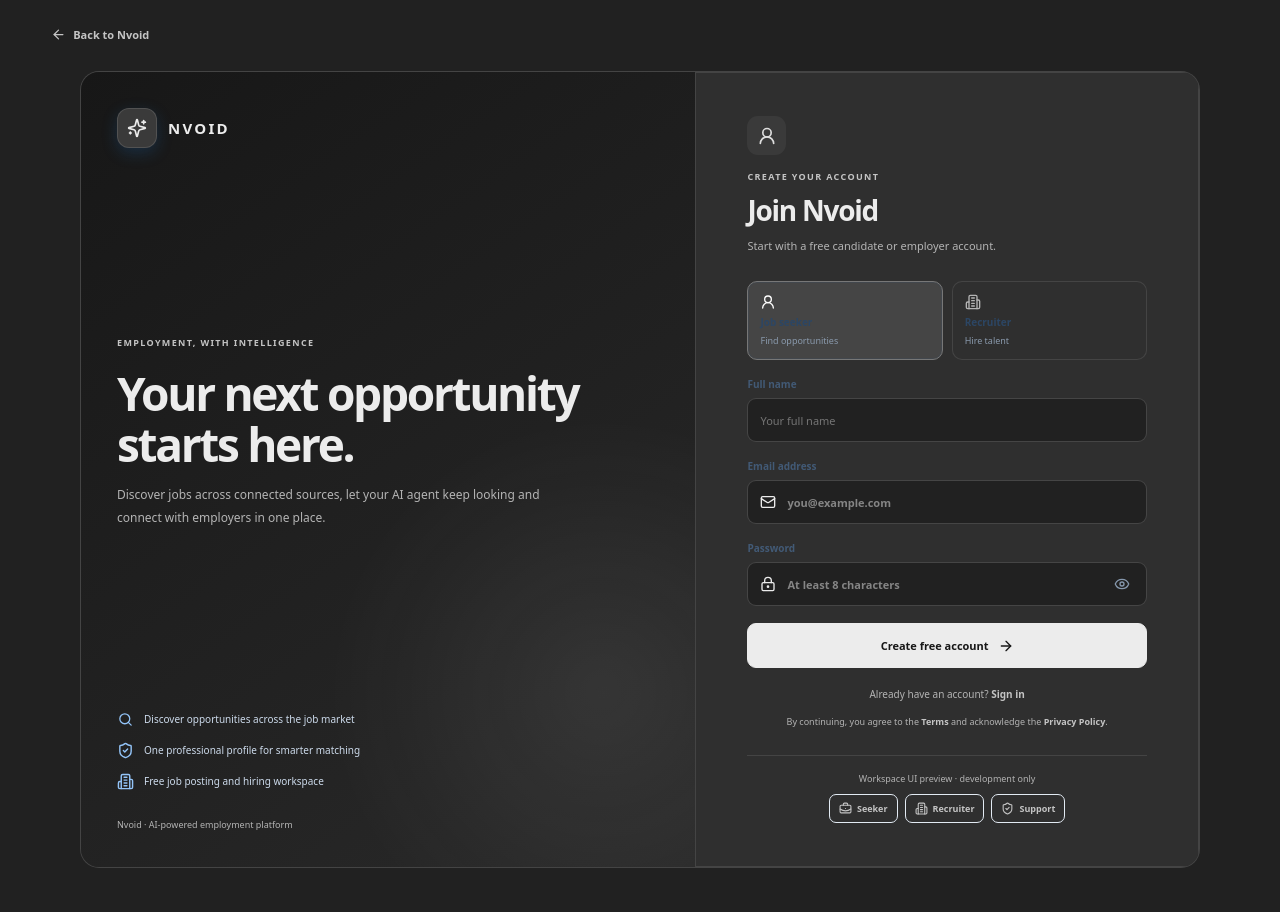
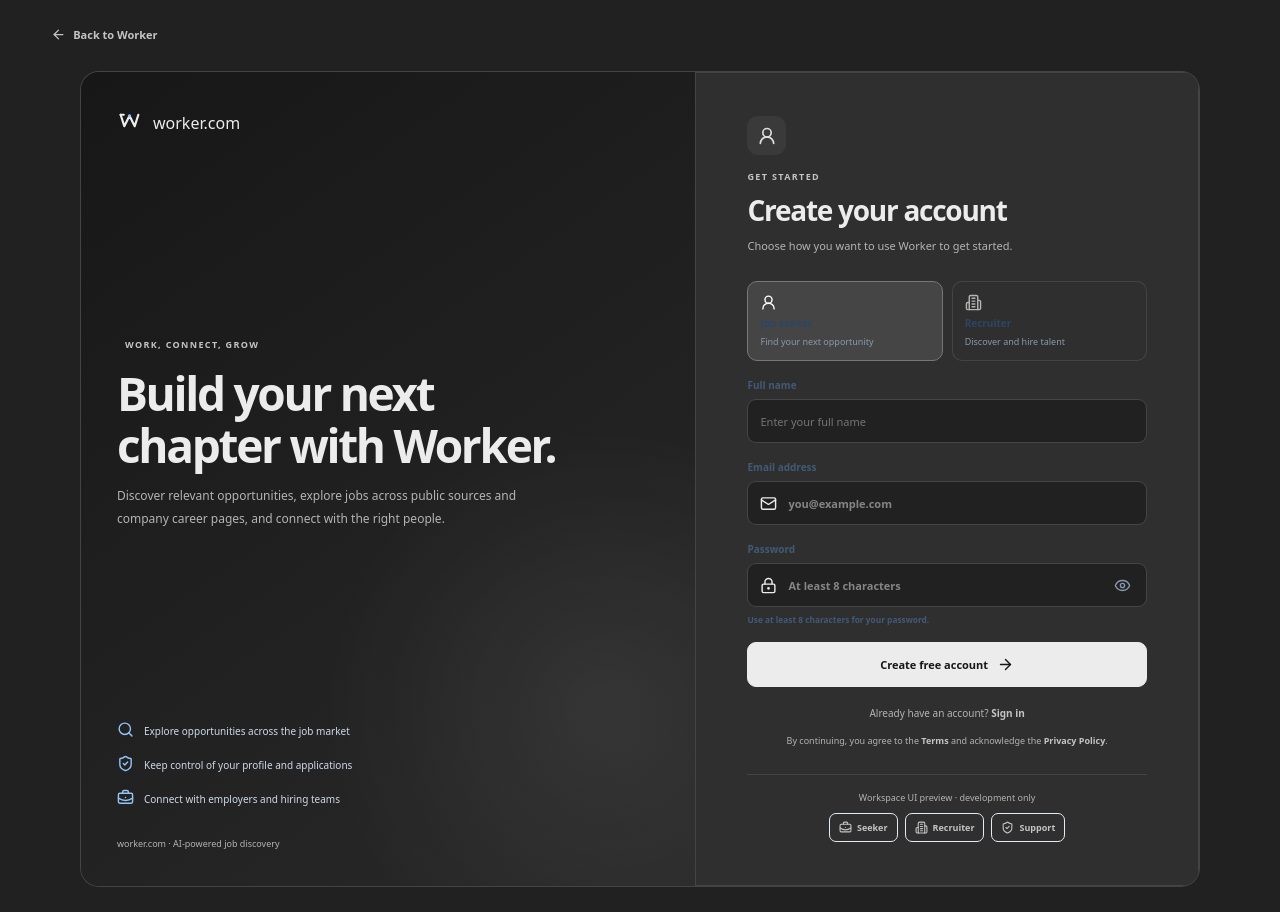
Before and after one commit to jobkar-official/nvoid_web_view, a Next.js app: page /auth/register in a window 1280 px wide. Built offline with nearby package versions, Linux system fonts and the light colour scheme.

Commit message:
Polish Worker sign-in and registration experience

```diff
--- a/components/auth-page.tsx
+++ b/components/auth-page.tsx
@@ -2,7 +2,8 @@
 
 import Link from "next/link";
 import { useEffect, useState, type FormEvent } from "react";
-import { ArrowLeft, ArrowRight, BriefcaseBusiness, Building2, Eye, EyeOff, LockKeyhole, Mail, ShieldCheck, Sparkles, UserRound } from "lucide-react";
+import { ArrowLeft, ArrowRight, BriefcaseBusiness, Building2, Eye, EyeOff, LockKeyhole, Mail, Search, ShieldCheck, UserRound } from "lucide-react";
+import WorkerMark from "./worker-mark";
 
 export default function AuthPage({ mode }: { mode: "signin" | "register" }) {
   const isRegister = mode === "register";
@@ -43,46 +44,101 @@ export default function AuthPage({ mode }: { mode: "signin" | "register" }) {
   };
 
   return (
-    <main className="auth-page">
-      <Link href="/" className="auth-back"><ArrowLeft size={15} /> Back to Nvoid</Link>
+    <main className="auth-page auth-page-worker">
+      <Link href="/" className="auth-back"><ArrowLeft size={15} /> Back to Worker</Link>
       <div className="auth-layout">
-        <section className="auth-brand-panel">
-          <Link href="/" className="auth-brand"><span className="brand-symbol"><Sparkles size={20} /></span><strong>NVOID</strong></Link>
+        <section className="auth-brand-panel" aria-labelledby="auth-brand-heading">
+          <Link href="/" className="auth-brand" aria-label="worker.com home">
+            <span className="auth-brand-mark"><WorkerMark size={25} /></span>
+            <span className="auth-brand-wordmark">worker<span>.com</span></span>
+          </Link>
           <div className="auth-brand-copy">
-            <span className="auth-overline">EMPLOYMENT, WITH INTELLIGENCE</span>
-            <h1>{isRegister ? "Your next opportunity starts here." : "Welcome back to your next opportunity."}</h1>
-            <p>Discover jobs across connected sources, let your AI agent keep looking and connect with employers in one place.</p>
+            <span className="auth-overline"><span className="auth-overline-dot" /> WORK, CONNECT, GROW</span>
+            <h1 id="auth-brand-heading">
+              {isRegister ? <>Build your next chapter <span>with Worker.</span></> : <>Your next opportunity is closer <span>than you think.</span></>}
+            </h1>
+            <p>Discover relevant opportunities, explore jobs across public sources and company career pages, and connect with the right people.</p>
           </div>
           <div className="auth-brand-points">
-            <div><SearchIcon /><span>Discover opportunities across the job market</span></div>
-            <div><ShieldCheck size={17} /><span>One professional profile for smarter matching</span></div>
-            <div><Building2 size={17} /><span>Free job posting and hiring workspace</span></div>
+            <div><span className="auth-point-icon"><Search size={17} /></span><span>Explore opportunities across the job market</span></div>
+            <div><span className="auth-point-icon"><ShieldCheck size={17} /></span><span>Keep control of your profile and applications</span></div>
+            <div><span className="auth-point-icon"><BriefcaseBusiness size={17} /></span><span>Connect with employers and hiring teams</span></div>
           </div>
-          <div className="auth-brand-footer">Nvoid · AI-powered employment platform</div>
+          <div className="auth-brand-footer">worker.com <span>·</span> AI-powered job discovery</div>
         </section>
-        <section className="auth-form-panel">
+
+        <section className="auth-form-panel" aria-labelledby="auth-form-title">
           <div className="auth-form-heading">
             <span className="auth-form-icon">{isRegister ? <UserRound size={20} /> : <LockKeyhole size={20} />}</span>
-            <span className="auth-overline">{isRegister ? "CREATE YOUR ACCOUNT" : "ACCOUNT ACCESS"}</span>
-            <h2>{isRegister ? "Join Nvoid" : "Sign in"}</h2>
-            <p>{isRegister ? "Start with a free candidate or employer account." : "Continue to your Nvoid workspace."}</p>
+            <span className="auth-overline">{isRegister ? "GET STARTED" : "WELCOME BACK"}</span>
+            <h2 id="auth-form-title">{isRegister ? "Create your account" : "Sign in to Worker"}</h2>
+            <p>{isRegister ? "Choose how you want to use Worker to get started." : "Enter your details to continue to your workspace."}</p>
           </div>
+
           <form className="auth-form" onSubmit={submit}>
             {isRegister && (
               <>
-                <div className="auth-role-picker">
-                  <button type="button" className={role === "4" ? "selected" : ""} onClick={() => setRole("4")}><UserRound size={16} /><strong>Job seeker</strong><small>Find opportunities</small></button>
-                  <button type="button" className={role === "3" ? "selected" : ""} onClick={() => setRole("3")}><Building2 size={16} /><strong>Recruiter</strong><small>Hire talent</small></button>
+                <div className="auth-role-picker" role="group" aria-label="Choose account type">
+                  <button type="button" className={role === "4" ? "selected" : ""} aria-pressed={role === "4"} onClick={() => setRole("4")}>
+                    <UserRound size={17} />
+                    <strong>Job seeker</strong>
+                    <small>Find your next opportunity</small>
+                  </button>
+                  <button type="button" className={role === "3" ? "selected" : ""} aria-pressed={role === "3"} onClick={() => setRole("3")}>
+                    <Building2 size={17} />
+                    <strong>Recruiter</strong>
+                    <small>Discover and hire talent</small>
+                  </button>
                 </div>
-                <label>Full name<input required value={name} onChange={(event) => setName(event.target.value)} placeholder="Your full name" autoComplete="name" /></label>
+                <label className="auth-field" htmlFor="auth-name">
+                  <span>Full name</span>
+                  <input id="auth-name" name="name" required value={name} onChange={(event) => setName(event.target.value)} placeholder="Enter your full name" autoComplete="name" />
+                </label>
               </>
             )}
-            <label>Email address<span className="auth-input"><Mail size={16} /><input required type="email" value={email} onChange={(event) => setEmail(event.target.value)} placeholder="you@example.com" autoComplete="email" /></span></label>
-            <label>Password<span className="auth-input"><LockKeyhole size={16} /><input required minLength={8} type={visible ? "text" : "password"} value={password} onChange={(event) => setPassword(event.target.value)} placeholder="At least 8 characters" autoComplete={isRegister ? "new-password" : "current-password"} /><button type="button" aria-label={visible ? "Hide password" : "Show password"} onClick={() => setVisible((value) => !value)}>{visible ? <EyeOff size={16} /> : <Eye size={16} />}</button></span></label>
-            {notice && <div className="auth-error" role="alert">{notice}</div>}
-            <button className="auth-submit" type="submit" disabled={busy}>{busy ? "Connecting…" : isRegister ? "Create free account" : "Sign in"}<ArrowRight size={16} /></button>
+
+            <label className="auth-field" htmlFor="auth-email">
+              <span>Email address</span>
+              <span className="auth-input">
+                <Mail size={17} aria-hidden="true" />
+                <input id="auth-email" name="email" required type="email" value={email} onChange={(event) => setEmail(event.target.value)} placeholder="you@example.com" autoComplete="email" />
+              </span>
+            </label>
+
+            <label className="auth-field" htmlFor="auth-password">
+              <span>Password</span>
+              <span className="auth-input">
+                <LockKeyhole size={17} aria-hidden="true" />
+                <input
+                  id="auth-password"
+                  name="password"
+                  required
+                  minLength={isRegister ? 8 : undefined}
+                  type={visible ? "text" : "password"}
+                  value={password}
+                  onChange={(event) => setPassword(event.target.value)}
+                  placeholder={isRegister ? "At least 8 characters" : "Enter your password"}
+                  autoComplete={isRegister ? "new-password" : "current-password"}
+                />
+                <button type="button" className="auth-password-toggle" aria-label={visible ? "Hide password" : "Show password"} aria-pressed={visible} onClick={() => setVisible((value) => !value)}>
+                  {visible ? <EyeOff size={17} /> : <Eye size={17} />}
+                </button>
+              </span>
+              {isRegister && <small className="auth-field-hint">Use at least 8 characters for your password.</small>}
+            </label>
+
+            {notice && <div className="auth-error" id="auth-error" role="alert">{notice}</div>}
+
+            <button className="auth-submit" type="submit" disabled={busy}>
+              <span>{busy ? "Connecting…" : isRegister ? "Create free account" : "Sign in"}</span>
+              <ArrowRight size={17} />
+            </button>
           </form>
-          <p className="auth-switch">{isRegister ? "Already have an account?" : "New to Nvoid?"} <Link href={isRegister ? "/auth/signin" : "/auth/register"}>{isRegister ? "Sign in" : "Create an account"}</Link></p>
+
+          <p className="auth-switch">
+            {isRegister ? "Already have an account?" : "New to Worker?"}
+            {" "}<Link href={isRegister ? "/auth/signin" : "/auth/register"}>{isRegister ? "Sign in" : "Create an account"}</Link>
+          </p>
           <p className="auth-terms">By continuing, you agree to the <Link href="/terms">Terms</Link> and acknowledge the <Link href="/privacy">Privacy Policy</Link>.</p>
           {process.env.NODE_ENV !== "production" && (
             <div className="auth-preview">
@@ -95,7 +151,3 @@ export default function AuthPage({ mode }: { mode: "signin" | "register" }) {
     </main>
   );
 }
-
-function SearchIcon() {
-  return <svg width="17" height="17" viewBox="0 0 24 24" fill="none" stroke="currentColor" strokeWidth="1.8" strokeLinecap="round" strokeLinejoin="round" aria-hidden="true"><circle cx="11" cy="11" r="7" /><path d="m20 20-4-4" /></svg>;
-}
```
